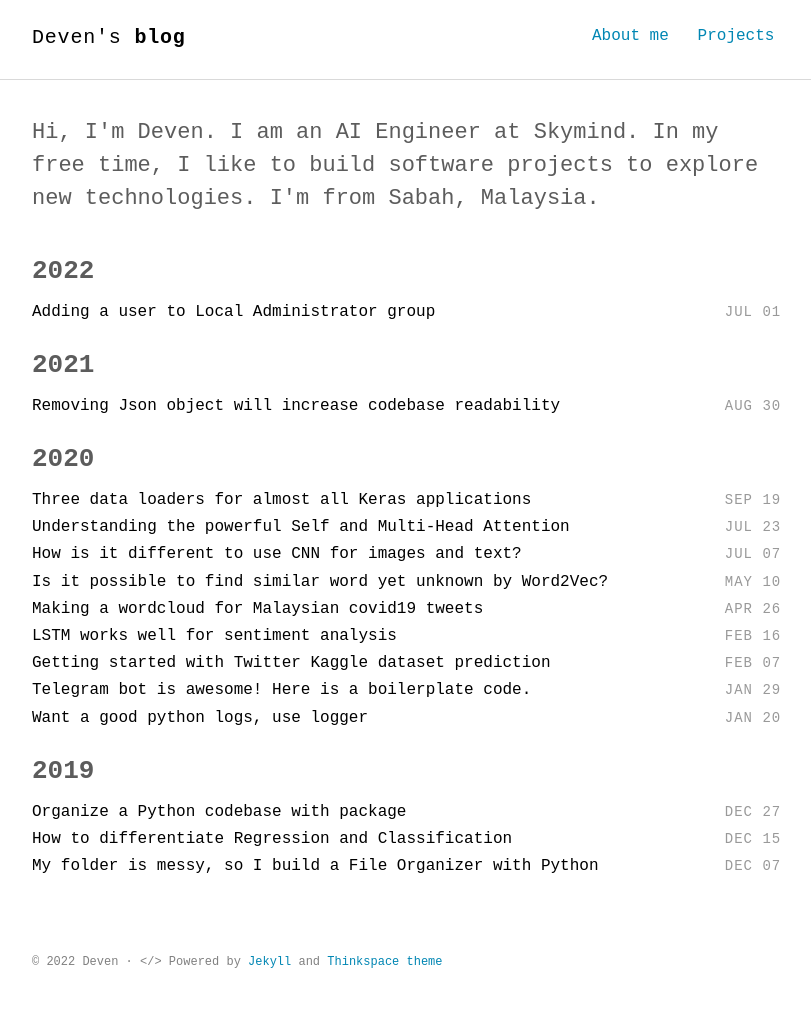
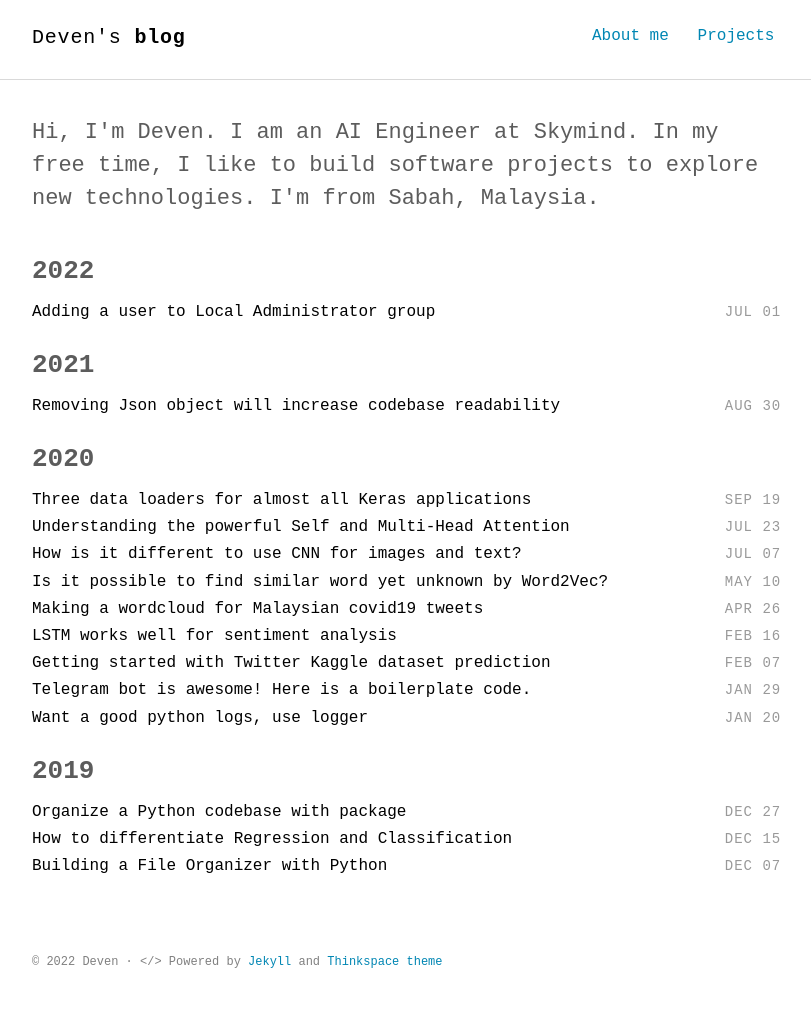
Before and after one commit to devennn/devennn.github.io, a Jekyll site: the page built from index.html, in a window 1280 px wide. Shown: the whole page, without its empty margins (232-1043 px from the left). Built offline with Jekyll 4.4.1, drawn with Linux system fonts in a browser that asks for light colours; some web fonts are replaced.

Commit message:
Update 2019-12-7-python-file-organizer.md

```diff
--- a/_posts/2019-12-7-python-file-organizer.md
+++ b/_posts/2019-12-7-python-file-organizer.md
@@ -1,6 +1,6 @@
 ---
 layout: post
-title: My folder is messy, so I build a File Organizer with Python
+title: Building a File Organizer with Python
 ---
 
 ![File Organizer](/images/Filorg.PNG)
```
